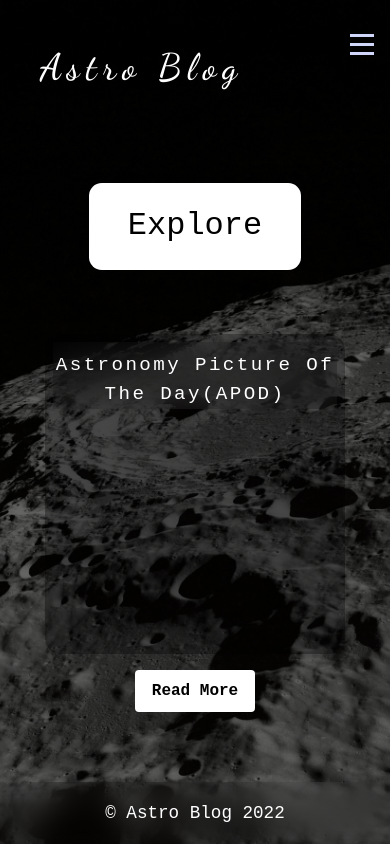
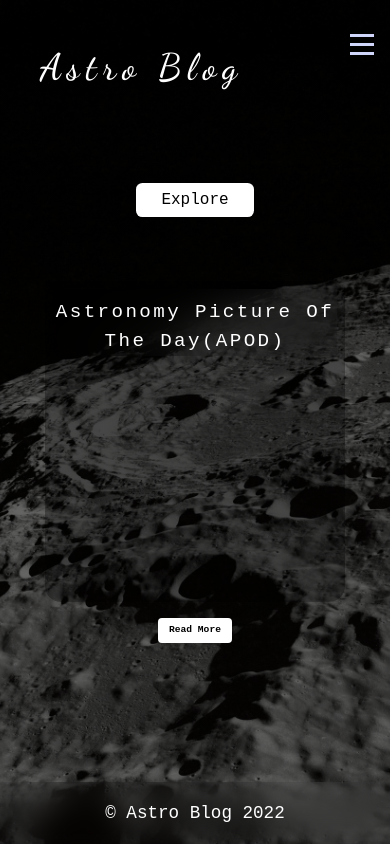
Before and after one commit to harshalubale4/Astro-Blog, a React (Create React App) app: page / in a window 390 px wide. Built offline with nearby package versions, Linux system fonts and the light colour scheme; no server answers; a web font is replaced by a local one.

Commit message:
Few Changes

```diff
--- a/src/Pages/HomePage/HomePage.css
+++ b/src/Pages/HomePage/HomePage.css
@@ -33,7 +33,6 @@
 
 @media (max-width: 500px) {
     .nasaImageContainer {
-
         height: 38vh;
         font-size: 1em;
     }
@@ -41,6 +40,18 @@
     .astroTitle {
         font-size: 1.2em;
         padding-top: 0.5em;
+    }
+
+    #explore {
+        font-size: 1em;
+        font-weight: 400;
+        padding: 0.3em 1.6em;
+    }
+
+    #readMoreButton {
+        font-size: 0.6em !important;
+        padding: 0.4em 8em;
+        font-weight: 900;
     }
 }
 
```
